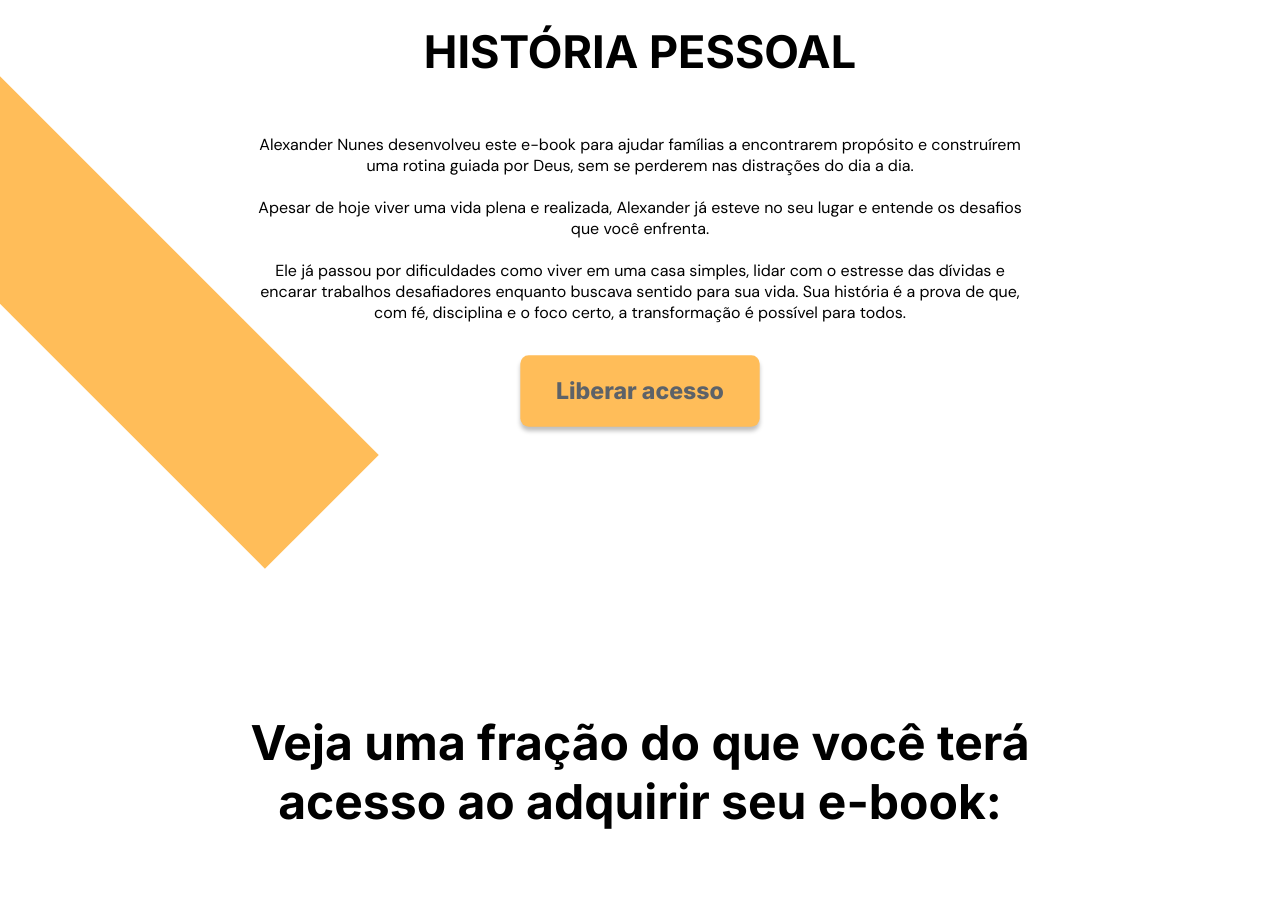
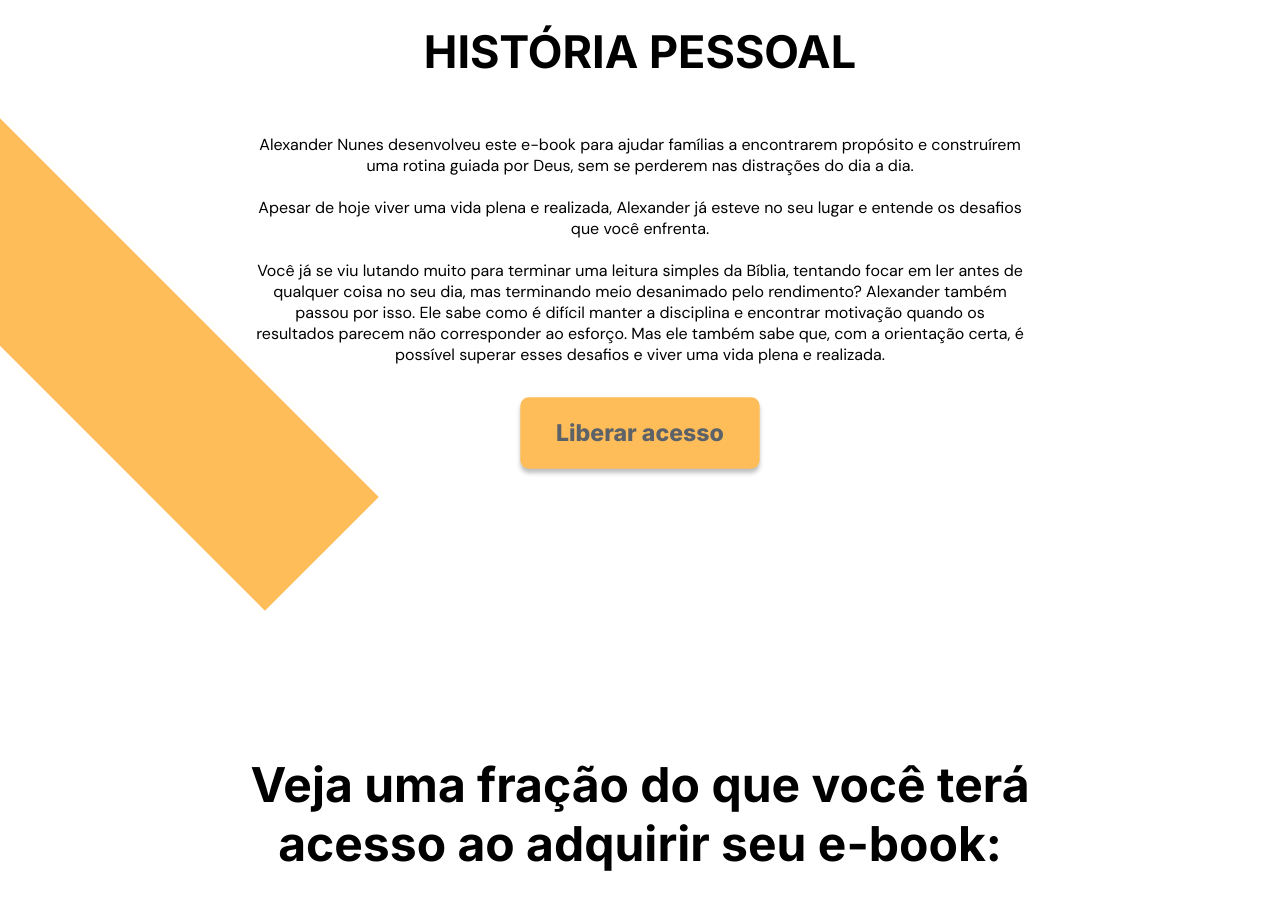
Before and after one commit to luizricardomaciel/Fortalecendo-Sua-Fe, a React (Vite) app: page / in a window 1280 px wide. Shown: the part 1460-2378 px from the top of the page. Built offline with nearby package versions, Linux system fonts and the light colour scheme.

Commit message:
feat: att tex in section S2

```diff
--- a/src/assets/sections/S2-introduction/Introduction.jsx
+++ b/src/assets/sections/S2-introduction/Introduction.jsx
@@ -44,10 +44,13 @@
               lugar e entende os desafios que você enfrenta.
               <br />
               <br />
-              Ele já passou por dificuldades como viver em uma casa simples, lidar com o
-              estresse das dívidas e encarar trabalhos desafiadores enquanto buscava
-              sentido para sua vida. Sua história é a prova de que, com fé, disciplina e o
-              foco certo, a transformação é possível para todos.
+              Você já se viu lutando muito para terminar uma leitura simples da Bíblia,
+              tentando focar em ler antes de qualquer coisa no seu dia, mas terminando
+              meio desanimado pelo rendimento? Alexander também passou por isso. Ele sabe
+              como é difícil manter a disciplina e encontrar motivação quando os
+              resultados parecem não corresponder ao esforço. Mas ele também sabe que, com
+              a orientação certa, é possível superar esses desafios e viver uma vida plena
+              e realizada.
             </p>
             <button
               className="btn-primary button"
```
